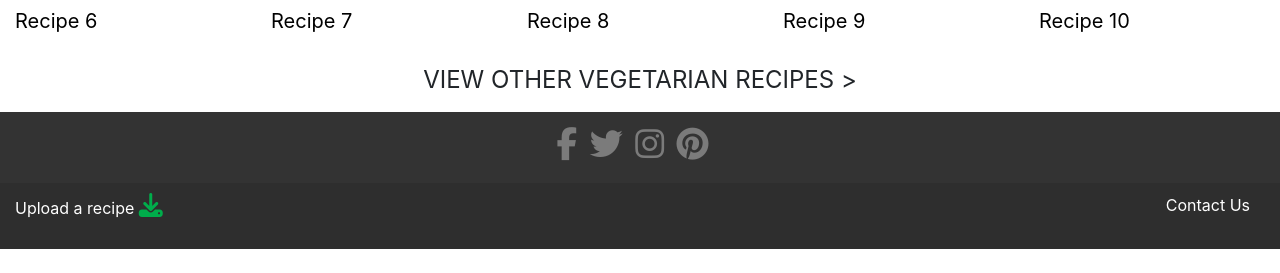
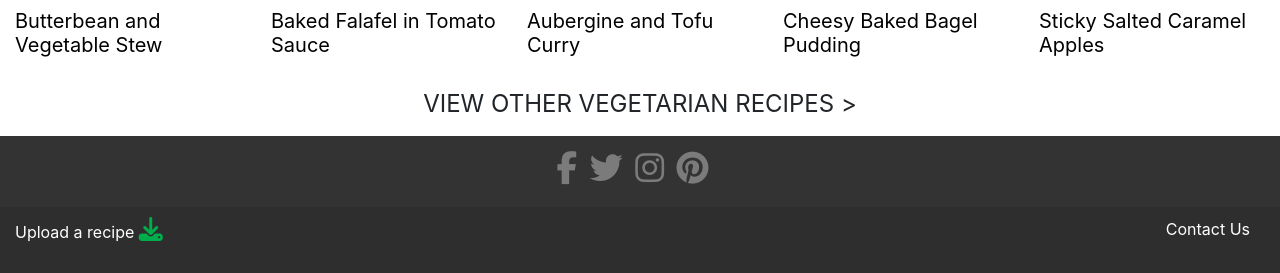
Before and after one commit to JackBen2019/Jack-Bennett-Data-Centric-Development-Milestone-Project, a Flask app: page /recipes in a window 1280 px wide. Shown: the part 911-1184 px from the top of the page. Before the commit the page ends 1160 px from the top, so only its background shows below. Run offline with Flask 2, Linux system fonts and the light colour scheme; some libraries are stand-ins or nearby versions.

Commit message:
Links and text added to 'Vegetarian Recipes' section

```diff
--- a/templates/recipes.html
+++ b/templates/recipes.html
@@ -79,36 +79,36 @@
 	<hr class="recipes-blog-hr">
 	<div style="text-align: center;" class="container-fluid row cooking-knowledge-section">
 		<div class="image-contain col-lg-2 col-xs-4 col-sm-12">
-			<a href="https://www.thekitchn.com/pantry-ingredient-crispy-chicken-23002804" target="_blank">
+			<a href="https://www.deliciousmagazine.co.uk/recipes/butterbean-and-vegetable-stew/" target="_blank">
 				<img class="image" style="border-bottom: 7px solid #94283e;" src="static/images/fried_chicken.jpg" alt="">
-				<h5>Recipe 6</h5>
+				<h5>Butterbean and Vegetable Stew</h5>
 			</a>
 		</div>
 		<div class="image-contain col-lg-2 col-xs-4 col-sm-12">
-			<a href="https://www.thekitchn.com/coronavirus-cook-for-others-23019599" target="_blank">
+			<a href="https://www.deliciousmagazine.co.uk/recipes/baked-falafel-tomato-sauce/" target="_blank">
 				<img class="image" style="border-bottom: 7px solid #94283e;" src="static/images/cook-for-family.jpg" alt="">
-				<h5>Recipe 7</h5>
+				<h5>Baked Falafel in Tomato Sauce</h5>
 			</a>
 		</div>
 		<div class="image-contain col-lg-2 col-xs-4 col-sm-12">
-			<a href="https://www.thekitchn.com/what-to-do-right-after-bringing-fresh-berries-home-23015556"
+			<a href="https://www.deliciousmagazine.co.uk/recipes/aubergine-and-tofu-curry/"
 				target="_blank">
 				<img class="image" style="border-bottom: 7px solid #94283e;" src="static/images/strawberries.jpg" alt="">
-				<h5>Recipe 8</h5>
+				<h5>Aubergine and Tofu Curry</h5>
 			</a>
 		</div>
 		<div class="image-contain col-lg-2 col-xs-6 col-sm-12">
-			<a href="https://www.thekitchn.com/what-to-do-right-after-bringing-fresh-berries-home-23015556"
+			<a href="https://www.deliciousmagazine.co.uk/recipes/cheesy-baked-bagel-pudding/"
 				target="_blank">
 				<img class="image" style="border-bottom: 7px solid #94283e;" src="static/images/strawberries.jpg" alt="">
-				<h5>Recipe 9</h5>
+				<h5>Cheesy Baked Bagel Pudding</h5>
 			</a>
 		</div>
 		<div class="image-contain col-lg-2 col-xs-6 col-sm-12">
-			<a href="https://www.thekitchn.com/what-to-do-right-after-bringing-fresh-berries-home-23015556"
+			<a href="https://www.deliciousmagazine.co.uk/recipes/sticky-salted-caramel-apples/"
 				target="_blank">
 				<img class="image" style="border-bottom: 7px solid #94283e;" src="static/images/strawberries.jpg" alt="">
-				<h5>Recipe 10</h5>
+				<h5>Sticky Salted Caramel Apples</h5>
 			</a>
 		</div>
 	</div>
```
Also changed, not shown: README.md.
